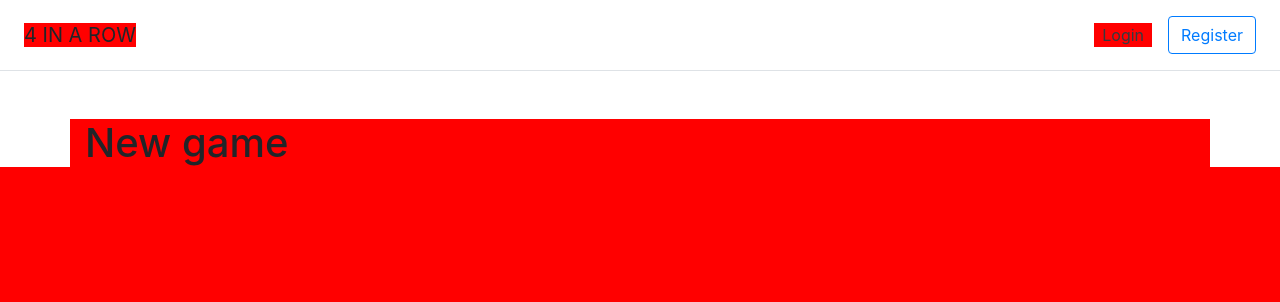
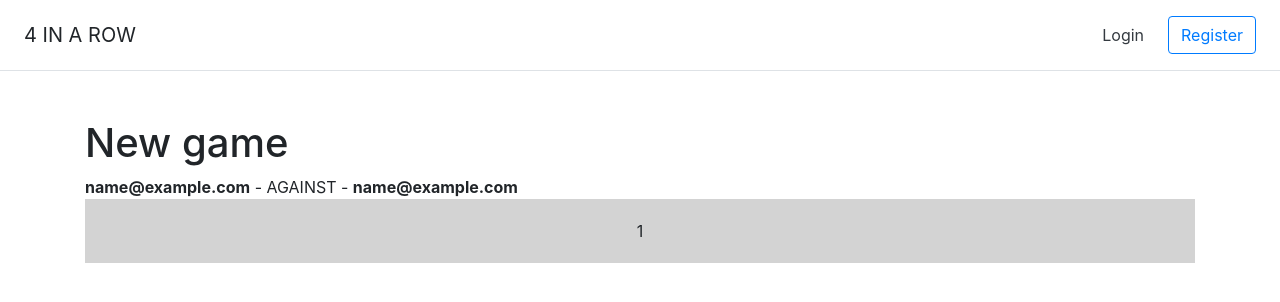
Before and after one commit to hhochart/4inARowSymfony, a Symfony app: template symfony/templates/game/game.html.twig in a window 1280 px wide. Shown: the top 302 px of the page. Run offline with Twig, Linux system fonts and the light colour scheme; the template is opened without the code that fills it: most values are stand-ins (such as "Sample title", 1, 10 or a date in 2020); some libraries are stand-ins or nearby versions.

Commit message:
:ship: game start

```diff
--- a/symfony/public/style.css
+++ /dev/null
@@ -1,7 +0,0 @@
-span.badge.badge-primary.badge-pill {
-    padding: 15px;
-}
-
-* {
-    background-color: red;
-}
--- a/symfony/templates/base.html.twig
+++ b/symfony/templates/base.html.twig
@@ -3,16 +3,34 @@
 <head>
     <meta charset="UTF-8">
     <title>{% block title %}Welcome!{% endblock %}</title>
-    {% block stylesheets %}{% endblock %}
+    {% block stylesheets %}
+    {% endblock %}
     <link rel="stylesheet" href="https://stackpath.bootstrapcdn.com/bootstrap/4.1.0/css/bootstrap.min.css"
           integrity="sha384-9gVQ4dYFwwWSjIDZnLEWnxCjeSWFphJiwGPXr1jddIhOegiu1FwO5qRGvFXOdJZ4" crossorigin="anonymous">
-    <link rel="stylesheet" href="../public/style.css">
+    <style>
+        .game-wrapper {
+            background-color: lightgrey;
+            padding:10px;
+        }
+        .line {
+            display: flex;
+            flex-direction: row;
+            justify-content: center;
+            text-align: center;
+            padding: 10px 0;
+        }
+        .item {
+            flex: 10%;
+            align-items: center;
+        }
+    </style>
 </head>
 <body>
 {% block javascripts %}
     <script src="https://code.jquery.com/jquery-3.3.1.slim.min.js" integrity="sha384-q8i/X+965DzO0rT7abK41JStQIAqVgRVzpbzo5smXKp4YfRvH+8abtTE1Pi6jizo" crossorigin="anonymous"></script>
     <script src="https://cdnjs.cloudflare.com/ajax/libs/popper.js/1.14.0/umd/popper.min.js" integrity="sha384-cs/chFZiN24E4KMATLdqdvsezGxaGsi4hLGOzlXwp5UZB1LY//20VyM2taTB4QvJ" crossorigin="anonymous"></script>
     <script src="https://stackpath.bootstrapcdn.com/bootstrap/4.1.0/js/bootstrap.min.js" integrity="sha384-uefMccjFJAIv6A+rW+L4AHf99KvxDjWSu1z9VI8SKNVmz4sk7buKt/6v9KI65qnm" crossorigin="anonymous"></script>
+    <link rel="stylesheet" href="{{ asset('css/main.css') }}">
 {% endblock %}
 
 <div class="d-flex flex-column flex-md-row align-items-center p-3 px-md-4 mb-3 bg-white border-bottom box-shadow">
--- a/symfony/templates/game/game.html.twig
+++ b/symfony/templates/game/game.html.twig
@@ -3,4 +3,19 @@
 {% block body %}
     <h1>New game</h1>
 
+    <b>{{ player1.email }}</b> - AGAINST - <b>{{ player2.email }}</b>
+
+    <div class="game-wrapper">
+        {% for line in game.grid %}
+            <div class="line">
+                {% for row in line %}
+                    <div class="item">
+                        {{ row }}
+                    </div>
+                {% endfor %}
+                <br>
+            </div>
+        {% endfor %}
+
+    </div>
 {% endblock %}
```
Also changed, not shown: symfony/src/Controller/GameController.php (+28 -8 lines), symfony/src/Repository/GameRepository.php (+21 -0 lines), symfony/dbecvsf.db, 1 other file.
